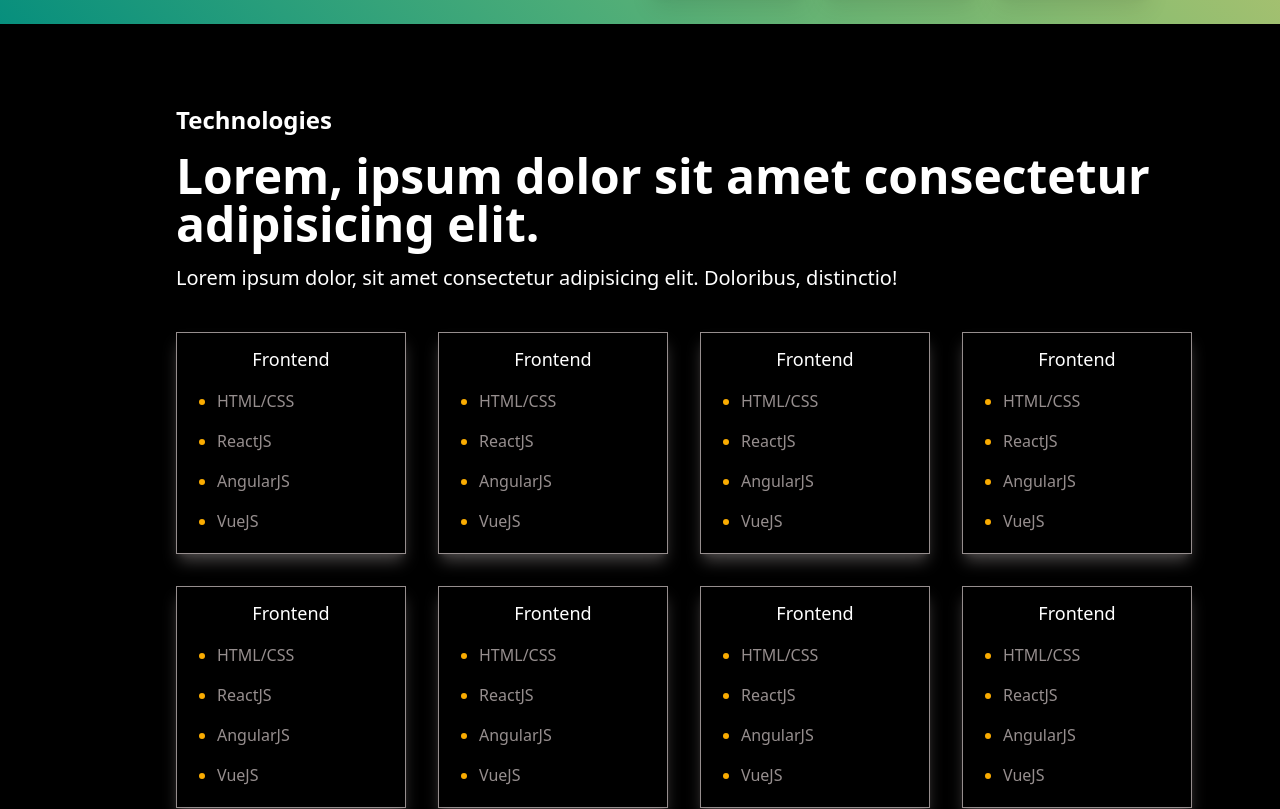
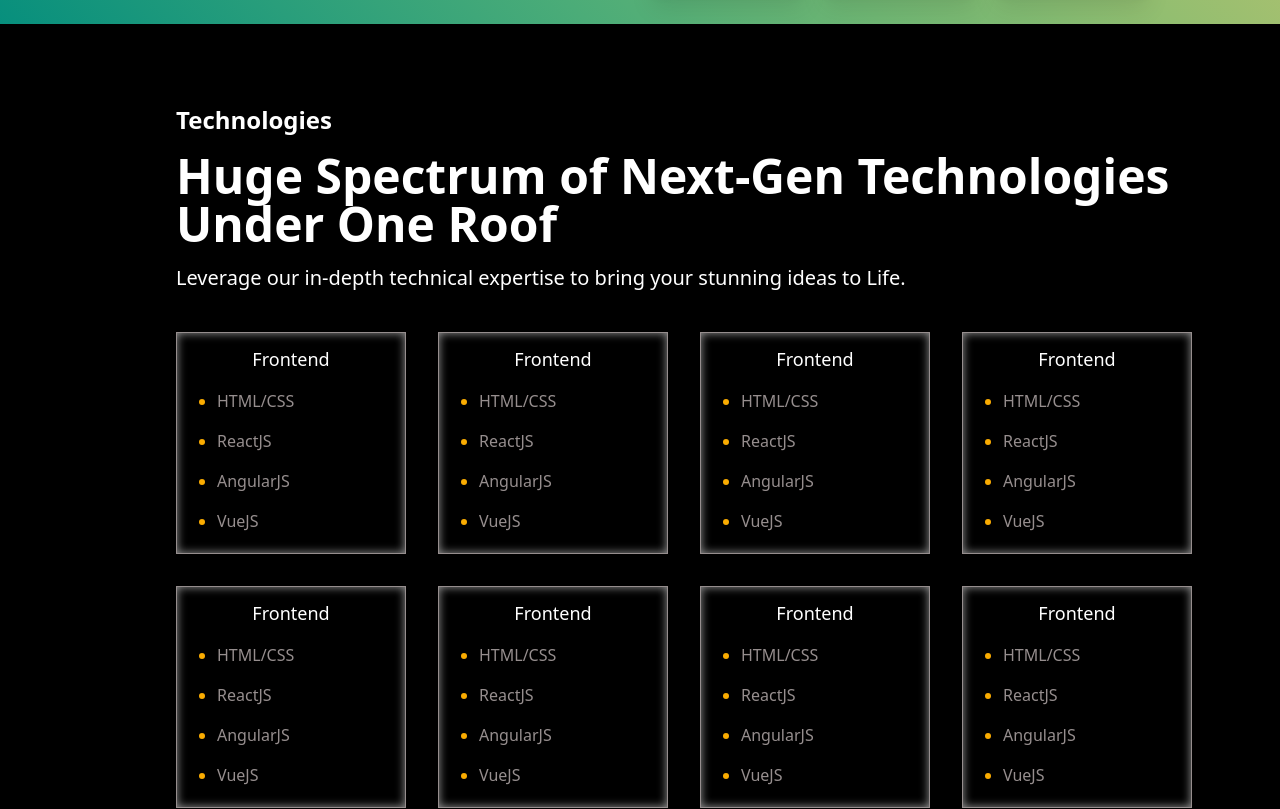
Before and after one commit to PolluxCoin2-0/Giichi-Redesign, a React (Vite) app: page / in a window 1280 px wide. Shown: the part 3340-4149 px from the top of the page. Built offline with nearby package versions, Linux system fonts and the light colour scheme.

Commit message:
responsive

```diff
--- a/src/pages/Blogs/BlogsSection.jsx
+++ b/src/pages/Blogs/BlogsSection.jsx
@@ -27,21 +27,38 @@ const BlogsSection = () => {
 
   var settings = {
     dots: true,
-    autoplay: true, // Enable autoplay
+    autoplay: true,
     autoplaySpeed: 1000,
     infinite: true,
     speed: 500,
-    slidesToShow: 4,
+    slidesToShow: 4, // Default to 4 slides on large screens
     slidesToScroll: 1,
     prevArrow: <PreviousArrow />,
     nextArrow: <NextArrow />,
     appendDots: (dots) => (
       <div style={{ paddingBottom: "0px", margin: "0px" }}>
-        <ul style={{ margin: "0px", padding: "0px" }}> {dots} </ul>
+        <ul style={{ margin: "0px", padding: "0px" }}>{dots}</ul>
       </div>
     ),
     customPaging: (i) => <div className="dot"></div>, // Customize dots if needed
+    responsive: [
+      {
+        breakpoint: 1024, // For tablet and smaller screens
+        settings: {
+          slidesToShow: 3, // Show 3 slides at this breakpoint
+          slidesToScroll: 1,
+        },
+      },
+      {
+        breakpoint: 768, // For mobile devices
+        settings: {
+          slidesToShow: 1, // Show only 1 slide on mobile
+          slidesToScroll: 1,
+        },
+      },
+    ],
   };
+
 
   return (
     <div className="bg-[#000000] pt-20 pb-32  text-center px-4 md:px-32 ">
@@ -54,16 +71,16 @@ const BlogsSection = () => {
       </p>
 
       <div className="mt-0">
-        <div className="bg-black mt-14 flex  justify-center items-center relative pt-0">
+        <div className="bg-black mt-14 flex flex-row justify-center items-center relative pt-0">
           {/* Set a max-width for the slider to ensure only 3 items are shown */}
-          <div className="w-full max-w-8xl px-4">
+          <div className="w-full max-w-8xl px-0 md:px-4">
             <Slider {...settings}>
               {[...Array(6)].map((_, index) => (
                 <div key={index} className="p-6">
                   {" "}
                   {/* Add padding to create space */}
-                  <div className="w-full bg-[#1B1B1B] text-white h-auto rounded-3xl shadow-inner shadow-gray-400">
-                    <img src={BlogImg} alt="" className="rounded-t-3xl p-4" />
+                  <div className="w-full bg-[#1B1B1B] text-white h-auto rounded-lg shadow-inner shadow-gray-400">
+                    <img src={BlogImg} alt="" className="rounded-t-3xl p-4 w-full" />
 
                     <p className="text-left pl-4 text-[#adaaaa] pt-2 text-lg font-medium">
                       18 September 2024
--- a/src/pages/Rewards/RewardSection.jsx
+++ b/src/pages/Rewards/RewardSection.jsx
@@ -3,8 +3,8 @@ import AwardImg from "../../assets/award_1.png";
 const RewardsSection = () => {
     return (
         <div className="bg-purple-gradient px-4 md:px-32 pt-8 pb-8 md:pt-20 md:pb-20 text-center ">
-           <p className="text-2xl md:text-3xl font-bold ">Rewards</p>
-           <p className="text-3xl md:text-5xl font-bold mt-4">Rewards and Recognitions</p>
+           <p className="text-xl md:text-3xl font-bold ">Rewards</p>
+           <p className="text-2xl md:text-5xl font-bold mt-4">Rewards and Recognitions</p>
            <p className="text-md md:text-lg font-semibold mt-4">Celebrating a Symphony of Success with our Rewards of Excellence and Recognitions that Spark Off</p>
 
 
--- a/src/pages/Technologies/TechnologiesSection.jsx
+++ b/src/pages/Technologies/TechnologiesSection.jsx
@@ -2,20 +2,23 @@ import TechImg  from "../../assets/tech_img.png";
 
 const TechnologiesSection = () => {
     return (
-        <div className="bg-[#000000] flex flex-col md:flex-row items-center space-x-12 px-4 md:px-32 pt-20 pb-8">
+        <div className="bg-[#000000] flex flex-col md:flex-row items-center space-x-0 md:space-x-12 px-4 md:px-32 pt-20 pb-8">
 
             <div>
                 <img src={TechImg} alt="" className="w-[300px] md:w-[740px]" />
             </div>
 
             <div className="">
-                <p className="text-[#ffffff] text-2xl font-bold">Technologies</p>
-                <p  className="text-[#ffffff] text-xl md:text-5xl font-bold leading-tight pt-4">Lorem, ipsum dolor sit amet consectetur <br/> adipisicing elit. </p>
-                <p  className="text-[#ffffff] text-xl font-medium pt-4">Lorem ipsum dolor, sit amet consectetur adipisicing elit. Doloribus, distinctio!</p>
+                <p className="text-[#ffffff] text-2xl font-bold text-left pl-0">Technologies</p>
+                <p  className="text-[#ffffff] text-xl md:text-5xl font-bold leading-tight pt-4">Huge Spectrum of Next-Gen Technologies Under One Roof </p>
+                <p  className="text-[#ffffff] text-sm md:text-xl font-medium pt-4">Leverage our in-depth technical expertise to bring your stunning ideas to Life.</p>
 
                 {/* first tech row */}
                 <div className="flex flex-col md:flex-row justify-center  md:justify-between space-x-0 md:space-x-8 w-full mt-10">
-                    <div className="w-full md:w-[230px] border-[1px] border-[#968e8e] p-10 pt-3 pb-3 shadow-lg shadow-[#464343] transition-transform transform hover:scale-105">
+                    <div className="w-full md:w-[230px] border-[1px] border-[#968e8e] p-10 pt-3 pb-3  transition-transform transform hover:scale-105"
+                      style={{
+                        boxShadow: '0 2px 20px rgba(0, 0, 0, 0.4), inset 0 0 10px rgba(255, 255, 255, 0.6)', // White shadow with moderate opacity
+                      }}>
                         <p className="text-[#ffffff] text-lg font-medium text-center ">Frontend</p>
 
                         <ul className="list-disc marker:text-[#FAAC01]  ">
@@ -28,7 +31,10 @@ const TechnologiesSection = () => {
                     </div>
 
 
-                   <div className="w-full md:w-[230px] border-[1px] border-[#968e8e] p-10 pt-3 pb-3 mt-6 md:mt-0 shadow-lg shadow-[#464343] transition-transform transform hover:scale-105">
+                   <div className="w-full md:w-[230px] border-[1px] border-[#968e8e] p-10 pt-3 pb-3 mt-6 md:mt-0  transition-transform transform hover:scale-105"
+                     style={{
+                        boxShadow: '0 2px 20px rgba(0, 0, 0, 0.4), inset 0 0 10px rgba(255, 255, 255, 0.6)', // White shadow with moderate opacity
+                      }}>
                         <p className="text-[#ffffff] text-lg font-medium text-center ">Frontend</p>
 
                         <ul className="list-disc marker:text-[#FAAC01] ">
@@ -39,7 +45,10 @@ const TechnologiesSection = () => {
                         </ul>
                     </div>
 
-                    <div className="w-full md:w-[230px] border-[1px] border-[#968e8e] p-10 pt-3 pb-3 mt-6 md:mt-0 shadow-lg shadow-[#464343] transition-transform transform hover:scale-105">
+                    <div className="w-full md:w-[230px] border-[1px] border-[#968e8e] p-10 pt-3 pb-3 mt-6 md:mt-0  transition-transform transform hover:scale-105"
+                      style={{
+                        boxShadow: '0 2px 20px rgba(0, 0, 0, 0.4), inset 0 0 10px rgba(255, 255, 255, 0.6)', // White shadow with moderate opacity
+                      }}>
                         <p className="text-[#ffffff] text-lg font-medium text-center ">Frontend</p>
 
                         <ul className="list-disc marker:text-[#FAAC01] ">
@@ -50,7 +59,10 @@ const TechnologiesSection = () => {
                         </ul>
                     </div>
 
-                    <div className="w-full md:w-[230px] border-[1px] border-[#968e8e] p-10 pt-3 pb-3  mt-6 md:mt-0 shadow-lg shadow-[#464343] transition-transform transform hover:scale-105">
+                    <div className="w-full md:w-[230px] border-[1px] border-[#968e8e] p-10 pt-3 pb-3  mt-6 md:mt-0  transition-transform transform hover:scale-105"
+                      style={{
+                        boxShadow: '0 2px 20px rgba(0, 0, 0, 0.4), inset 0 0 10px rgba(255, 255, 255, 0.6)', // White shadow with moderate opacity
+                      }}>
                         <p className="text-[#ffffff] text-lg font-medium text-center ">Frontend</p>
 
                         <ul className="list-disc marker:text-[#FAAC01] ">
@@ -66,7 +78,10 @@ const TechnologiesSection = () => {
 
                  {/* Second Tech Row */}
                 <div className="flex flex-col md:flex-row justify-center md:justify-between space-x-0 md:space-x-8 w-full mt-8">
-                    <div className="w-full md:w-[230px] border-[1px] border-[#968e8e] p-10 pt-3 pb-3 shadow-lg shadow-[#464343] transition-transform transform hover:scale-105">
+                    <div className="w-full md:w-[230px] border-[1px] border-[#968e8e] p-10 pt-3 pb-3 transition-transform transform hover:scale-105"
+                      style={{
+                        boxShadow: '0 2px 20px rgba(0, 0, 0, 0.4), inset 0 0 10px rgba(255, 255, 255, 0.6)', // White shadow with moderate opacity
+                      }}>
                         <p className="text-[#ffffff] text-lg font-medium text-center ">Frontend</p>
 
                         <ul className="list-disc marker:text-[#FAAC01] ">
@@ -78,7 +93,10 @@ const TechnologiesSection = () => {
                     </div>
 
 
-                   <div className="w-full md:w-[230px] border-[1px] border-[#968e8e] p-10 pt-3 pb-3 mt-6 md:mt-0 shadow-lg shadow-[#464343] transition-transform transform hover:scale-105">
+                   <div className="w-full md:w-[230px] border-[1px] border-[#968e8e] p-10 pt-3 pb-3 mt-6 md:mt-0  transition-transform transform hover:scale-105"
+                     style={{
+                        boxShadow: '0 2px 20px rgba(0, 0, 0, 0.4), inset 0 0 10px rgba(255, 255, 255, 0.6)', // White shadow with moderate opacity
+                      }}>
                         <p className="text-[#ffffff] text-lg font-medium text-center ">Frontend</p>
 
                         <ul className="list-disc marker:text-[#FAAC01] ">
@@ -89,7 +107,10 @@ const TechnologiesSection = () => {
                         </ul>
                     </div>
 
-                    <div className="w-full md:w-[230px] border-[1px] border-[#968e8e] p-10 pt-3 pb-3 mt-6 md:mt-0 shadow-lg shadow-[#464343] transition-transform transform hover:scale-105">
+                    <div className="w-full md:w-[230px] border-[1px] border-[#968e8e] p-10 pt-3 pb-3 mt-6 md:mt-0 transition-transform transform hover:scale-105"
+                      style={{
+                        boxShadow: '0 2px 20px rgba(0, 0, 0, 0.4), inset 0 0 10px rgba(255, 255, 255, 0.6)', // White shadow with moderate opacity
+                      }}>
                         <p className="text-[#ffffff] text-lg font-medium text-center ">Frontend</p>
 
                         <ul className="list-disc marker:text-[#FAAC01] ">
@@ -100,7 +121,10 @@ const TechnologiesSection = () => {
                         </ul>
                     </div>
 
-                    <div className="w-full md:w-[230px] border-[1px] border-[#968e8e] p-10 pt-3 pb-3 mt-6 md:mt-0 shadow-lg shadow-[#464343] transition-transform transform hover:scale-105 " >
+                    <div className="w-full md:w-[230px] border-[1px] border-[#968e8e] p-10 pt-3 pb-3 mt-6 md:mt-0 transition-transform transform hover:scale-105 "
+                      style={{
+                        boxShadow: '0 2px 20px rgba(0, 0, 0, 0.4), inset 0 0 10px rgba(255, 255, 255, 0.6)', // White shadow with moderate opacity
+                      }}>
                         <p className="text-[#ffffff] text-lg font-medium text-center ">Frontend</p>
 
                         <ul className="list-disc marker:text-[#FAAC01] ">
```
Also changed, not shown: src/layout/Footer.jsx (+21 -20 lines), src/pages/ContactForm/ContactFormSection.jsx (+42 -38 lines).
